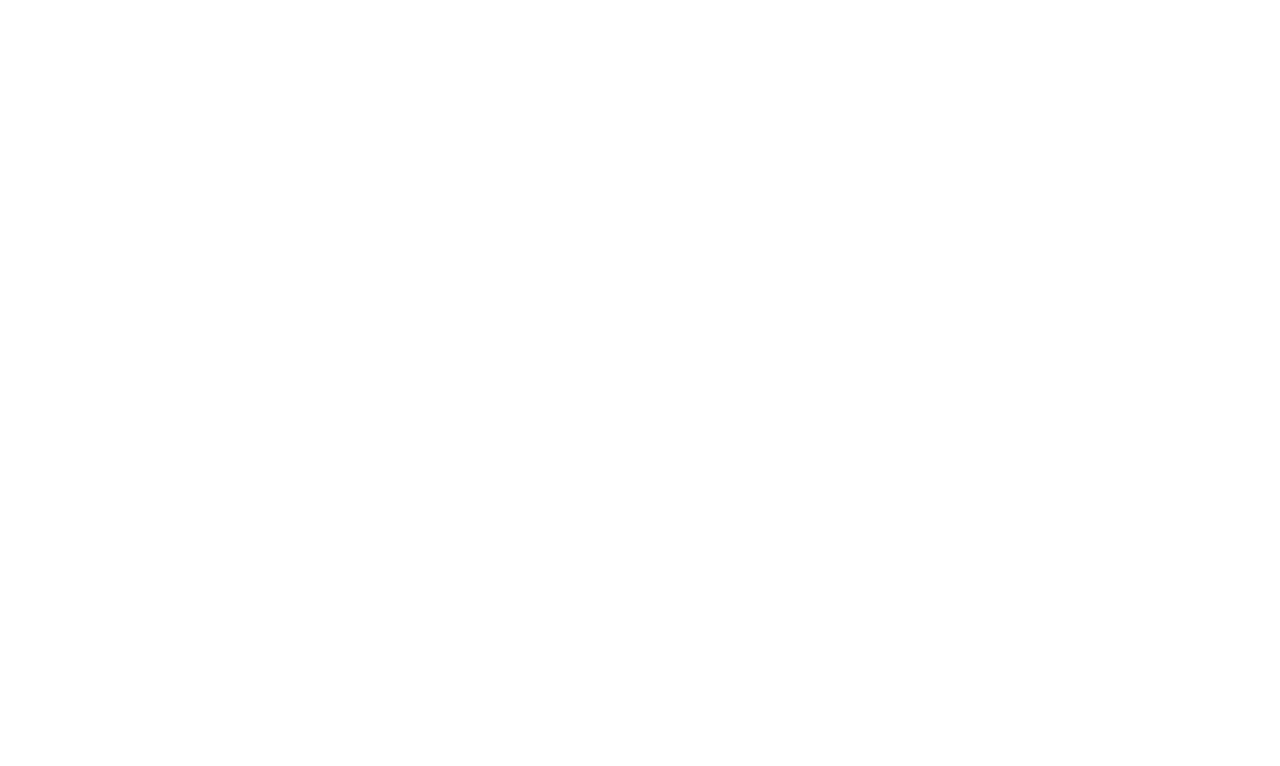
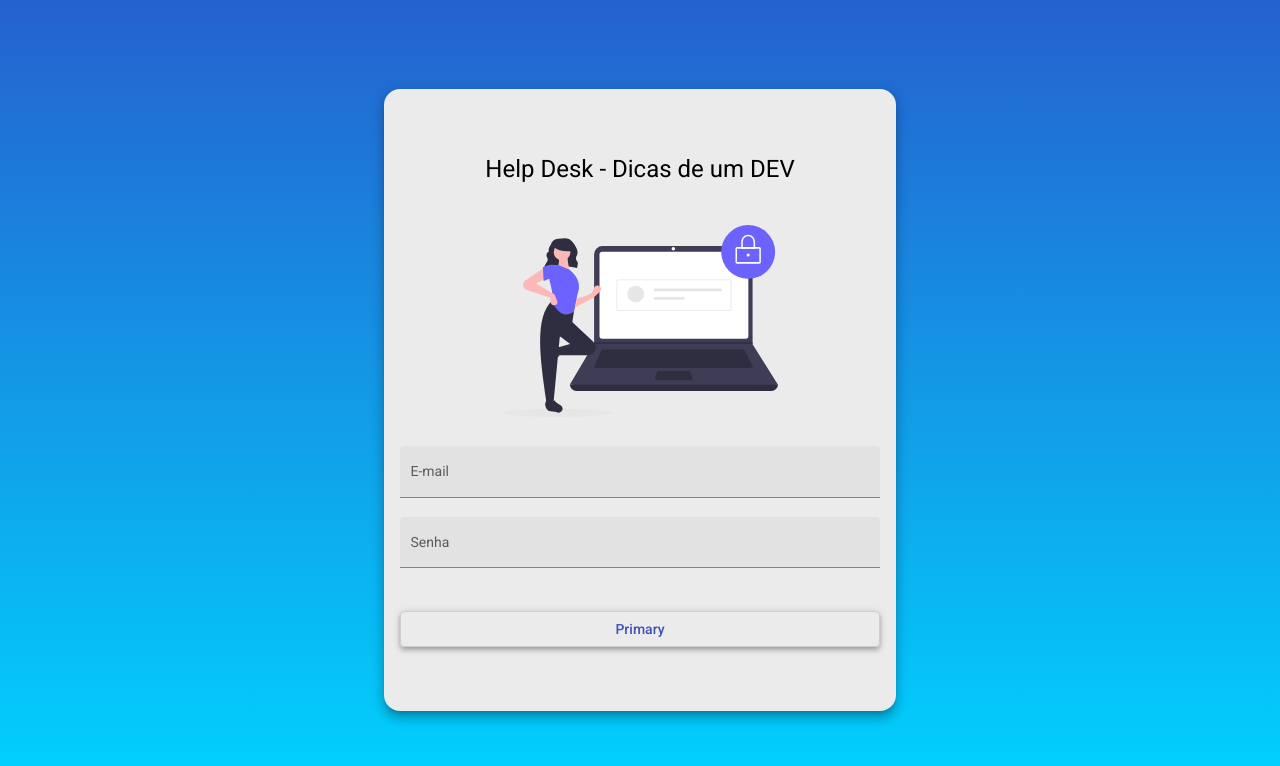
Before and after one commit to eduardodcs/helpdesk-web, an Angular app: page /login in a window 1280 px wide. Before the commit this address led to /. Shown: the top 766 px of the page. Built offline with nearby package versions, Linux system fonts and the light colour scheme.

Commit message:
Criação de componente, html e css do LOGIN

```diff
--- a/src/app/app-routing.module.ts
+++ b/src/app/app-routing.module.ts
@@ -1,10 +1,12 @@
 import { NgModule } from '@angular/core';
 import { RouterModule, Routes } from '@angular/router';
 import { HomeComponent } from './components/home/home.component';
+import { LoginComponent } from './components/login/login.component';
 import { NavComponent } from './components/nav/nav.component';
 import { TecnicoListComponent } from './components/tecnico/tecnico-list/tecnico-list.component';
 
 const routes: Routes = [
+  { path: 'login', component: LoginComponent },
   { path:'', component: NavComponent, children: [
     { path: 'home', component: HomeComponent },
     { path: 'tecnicos', component: TecnicoListComponent }
--- a/src/app/app.module.ts
+++ b/src/app/app.module.ts
@@ -31,7 +31,8 @@
 import { NavComponent } from './components/nav/nav.component';
 import { HomeComponent } from './components/home/home.component';
 import { HeaderComponent } from './components/header/header.component';
-import { TecnicoListComponent } from './components/tecnico/tecnico-list/tecnico-list.component'
+import { TecnicoListComponent } from './components/tecnico/tecnico-list/tecnico-list.component';
+import { LoginComponent } from './components/login/login.component'
 
 
 @NgModule({
@@ -40,7 +41,8 @@
     NavComponent,
     HomeComponent,
     HeaderComponent,
-    TecnicoListComponent
+    TecnicoListComponent,
+    LoginComponent
   ],
   imports: [
     BrowserModule,
--- /dev/null
+++ b/src/app/components/login/login.component.css
@@ -0,0 +1,34 @@
+.container{
+    height: 100%;
+    background: linear-gradient(180deg, rgba(2,0,36,1) 0%, rgba(37,97,207,1) 0%, rgba(0,212,255,1) 100%);
+    display: flex;
+    align-items: center;
+    justify-content: center;
+}
+
+.form {
+    width: 30rem;
+    margin: auto;
+    background-color: rgb(235, 235, 235);
+    padding: 4rem 1rem;
+    border-radius: 1rem;
+}
+
+h1 {
+    width: 100%;
+    text-align: center;
+}
+
+img {
+    height: 12rem;
+    width: 100%;
+    margin: 1.5rem auto 1.5rem auto;
+}
+
+.full-width {
+    width: 100%;
+}
+
+button {
+    margin-top: 1.5rem;
+}
--- /dev/null
+++ b/src/app/components/login/login.component.html
@@ -0,0 +1,15 @@
+<div class="container">
+    <form class="form mat-elevation-z8">
+        <h1>Help Desk - Dicas de um DEV</h1>
+        <img src="assets/img/login-image.svg" alt="Help Desk - Dicas de um DEV">
+        <mat-form-field class="full-width" appearance="fill">
+          <mat-label>E-mail</mat-label>
+          <input matInput placeholder="fulano@email.com">
+        </mat-form-field>
+        <mat-form-field class="full-width" appearance="fill">
+            <mat-label>Senha</mat-label>
+            <input matInput type="password" placeholder="Ex. 123">
+          </mat-form-field>
+        <button mat-stroked-button class="full-width mat-elevation-z4" color="primary">Primary</button>
+      </form>
+</div>
--- /dev/null
+++ b/src/app/components/login/login.component.ts
@@ -0,0 +1,15 @@
+import { Component, OnInit } from '@angular/core';
+
+@Component({
+  selector: 'app-login',
+  templateUrl: './login.component.html',
+  styleUrls: ['./login.component.css']
+})
+export class LoginComponent implements OnInit {
+
+  constructor() { }
+
+  ngOnInit(): void {
+  }
+
+}
```
